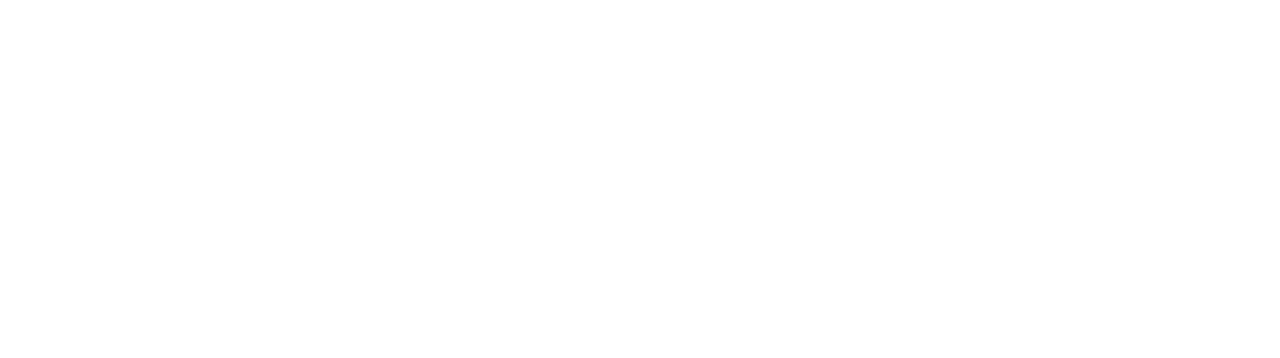
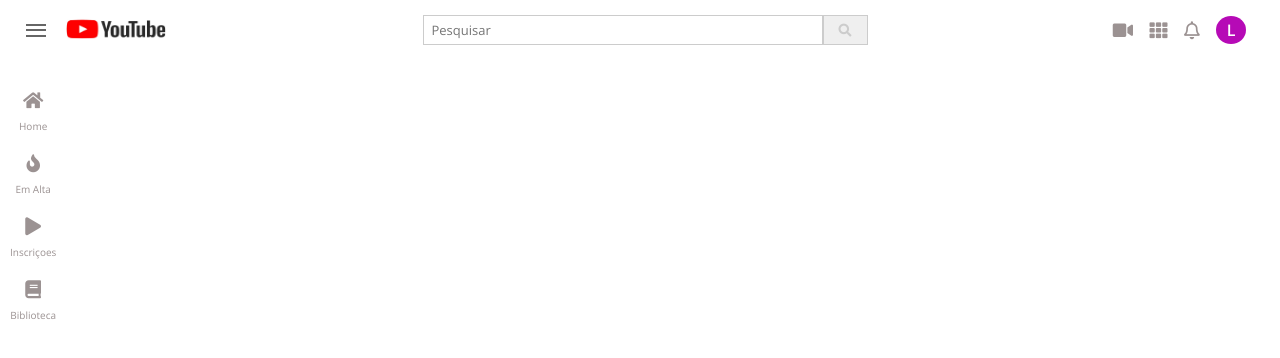
Before and after one commit to Luke0195/youtubeUiClone, a plain HTML site: page index.html in a window 1280 px wide. Drawn offline with nearby package versions, Linux system fonts and the light colour scheme.

Commit message:
feat: menu lateral

```diff
--- a/assets/css/styles.scss
+++ b/assets/css/styles.scss
@@ -0,0 +1,152 @@
+@import url("https://cdnjs.cloudflare.com/ajax/libs/font-awesome/5.14.0/css/all.min.css");
+*{
+  padding:0;
+  margin:0;
+  outline:0;
+  box-sizing: border-box;
+  font-family: 'Open Sans','Courier New', Courier, monospace;
+}
+
+html{
+  font-size:62.5%;
+}
+
+body{
+  font-size:1.6rem;
+}
+
+html,body{
+  height: 100%;
+  text-rendering: optimizeLegibility;
+  -webkit-font-smoothing: antialiased;
+
+}
+
+.main-container{
+  width: 100%;
+
+}
+
+.main-header{
+  width: 100%;
+  position: fixed;
+  height: 8rem;
+
+  .main-header-content{
+    padding: 1rem 2%;
+    display: flex;
+    align-items: center;
+  }
+
+  .hamburger{
+    width:2rem;
+    height:2rem;
+    display: flex;
+    flex-direction: column;
+    justify-content: space-evenly;
+
+  }
+
+   .line{
+    width:100%;
+    height:2px;
+    background-color:rgba(0,0,0,0.6);
+
+  }
+
+  .logo-youtube{
+    width:10rem;
+    height: 4rem;
+    margin:0 2rem;
+  }
+
+  .logo-youtube img{
+    width:inherit;
+    height: inherit;
+  }
+
+  .input{
+    flex:1;
+    text-align: center;
+    display: flex;
+    justify-content: center;
+
+  }
+
+  .input input{
+    width: 40rem;
+    height: 3rem;
+    border:1px solid #ccc;
+    padding-left: 0.8rem;
+    cursor: pointer;
+    font-size:1.3rem;
+    line-height: 2.3rem;
+  }
+
+  .input input:focus{
+    border: 2px solid rgb(64, 64, 182);
+  }
+
+  .input button{
+    font-size:1.3rem;
+    font-weight: 300;
+    color:#ccc;
+    border: 1px solid #ccc;
+    padding: 0 1.5rem;
+  }
+
+
+
+
+  .buttons{
+    width:15rem;
+    display: flex;
+    justify-content: space-around;
+    align-items: center;
+    cursor: pointer;
+  }
+
+  .buttons i{
+    font-size:1.8rem;
+    line-height:2.8rem;
+    color:rgb(155, 146, 146);
+    cursor: pointer;
+  }
+
+  .buttons .user{
+    background-color: rgb(182, 10, 182);
+    width:3rem;
+    text-align: center;
+    color:#FFF;
+    font-weight: 600;
+    border-radius: 50%;
+    padding:0.3rem;
+    cursor: pointer;
+  }
+}
+
+.navegacao{
+  position: fixed;
+  top:80px;
+  left:10px;
+
+  height: 100vh;
+}
+
+.navegacao ul{
+  display: flex;
+  flex-direction: column;
+}
+
+.navegacao ul li i,span{
+  display: flex;
+  flex-direction: column;
+  text-align: center;
+  font-size:1rem;
+  margin: 1rem 0;
+  color:rgb(155, 146, 146);
+}
+
+.navegacao ul li i{
+  font-size:1.8rem;
+}
--- a/index.html
+++ b/index.html
@@ -1,16 +1,58 @@
 <!-- Youtube Ui Clone -->
 <!DOCTYPE html>
 <html lang="pt-br">
+
 <head>
   <title> Youtube</title>
   <meta charset="utf-8">
-    <meta name="auhtor" content="Lucas Alves Dos Santos"/>
-    <meta name="description" content="Recriando a interface do youtube"/>
-    <meta name="keywords" content="HTML5,CSS3,JS,Front-end, Web-Designer"/>
-    <meta name="viewport" content="width=device-width, initial-scale=1.0"/>
+  <meta name="auhtor" content="Lucas Alves Dos Santos" />
+  <meta name="description" content="Recriando a interface do youtube" />
+  <meta name="keywords" content="HTML5,CSS3,JS,Front-end, Web-Designer" />
+  <meta name="viewport" content="width=device-width, initial-scale=1.0" />
+  <link rel="icon" type="image/png" sizes="32x32" href="assets/img/favicon/favicon.ico">
   <link href="https://fonts.googleapis.com/css2?family=Open+Sans:wght@300;400;600;700&display=swap" rel="stylesheet">
+  <link rel="stylesheet" type="text/css" href="assets/css/styles.css"/>
 </head>
+
 <body>
+  <div class="main-container">
+    <header class="main-header">
+      <div class="main-header-content">
+        <div class="hamburger">
+          <div class="line"></div>
+          <div class="line"></div>
+          <div class="line"></div>
+        </div><!--hamburger-->
+        <div class="logo-youtube">
+          <img src="assets/img/favicon/youtubelogoM.jpg" alt="Logo do youtube"/>
+        </div><!--logo-youtube-->
+
+        <div class="input">
+          <input type="text" name="search"  placeholder="Pesquisar"/>
+          <button><i class="fas fa-search"></i></button>
+        </div><!--input-->
+
+        <div class="buttons">
+            <i class="fas fa-video" title="Criar"></i>
+            <i class="fas fa-th" title="Aplicativos"></i>
+            <i class="far fa-bell"></i>
+            <div class="user"> L </div>
+        </div><!--buttons-->
+
+      </div><!--main-header-content-->
+    </header><!--main-header-->
+
+  </div><!--main-container-->
+
+  <nav class="navegacao">
+    <ul>
+      <li> <i class="fas fa-home"></i> <span>  Home</span></li>
+      <li><i class="fas fa-fire"></i><span>Em Alta</span></li>
+      <li><i class="fas fa-play"></i><span> Inscriçoes </span></li>
+      <li><i class="fas fa-book"></i><span> Biblioteca </span></li>
+    </ul>
+
+  </nav><!--navegacao-->
 
 </body>
 </html>
```
Also changed, not shown: assets/css/styles.css (added), assets/img/favicon/android-chrome-192x192.png (added), assets/img/favicon/android-chrome-512x512.png (added), assets/img/favicon/apple-touch-icon.png (added), assets/img/favicon/favicon-16x16.png (added), assets/img/favicon/favicon-32x32.png (added), assets/img/favicon/favicon.ico (added), assets/img/favicon/site.webmanifest (added), assets/img/favicon/youtubelogoM.jpg (added), assets/img/logo.jpg (added), 2 other files. Lines whose indentation alone changed are shown as unchanged.
